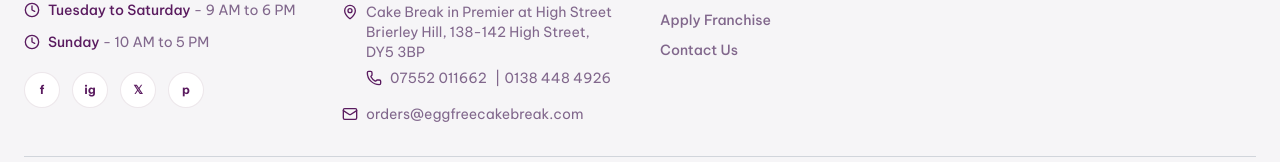
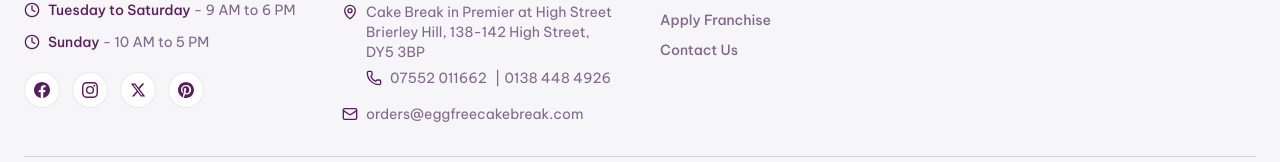
Before and after one commit to rakshitjain7rj/my-franchise-platform, a Next.js app in the folder apps/web/: page /login in a window 1280 px wide. Shown: the part 1083-1245 px from the top of the page. Built offline with nearby package versions, Linux system fonts and the light colour scheme; no server answers.

Commit message:
fix(web): use real brand logos for footer social icons
Replace text placeholders with SVG logos for Facebook, Instagram, X, and Pinterest.

```diff
--- a/apps/web/app/components/Footer.tsx
+++ b/apps/web/app/components/Footer.tsx
@@ -2,6 +2,59 @@
 
 import Link from "next/link";
 import { Cake, Clock, Mail, MapPin, Phone } from "lucide-react";
+import type { ReactNode } from "react";
+
+function FacebookIcon({ className }: { className?: string }) {
+  return (
+    <svg
+      className={className}
+      viewBox="0 0 24 24"
+      fill="currentColor"
+      aria-hidden="true"
+    >
+      <path d="M24 12.073c0-6.627-5.373-12-12-12s-12 5.373-12 12c0 5.99 4.388 10.954 10.125 11.854v-8.385H7.078v-3.47h3.047V9.43c0-3.007 1.792-4.669 4.533-4.669 1.312 0 2.686.235 2.686.235v2.953H15.83c-1.491 0-1.956.925-1.956 1.874v2.25h3.328l-.532 3.47h-2.796v8.385C19.612 23.027 24 18.062 24 12.073z" />
+    </svg>
+  );
+}
+
+function InstagramIcon({ className }: { className?: string }) {
+  return (
+    <svg
+      className={className}
+      viewBox="0 0 24 24"
+      fill="currentColor"
+      aria-hidden="true"
+    >
+      <path d="M12 2.163c3.204 0 3.584.012 4.85.07 3.252.148 4.771 1.691 4.919 4.919.058 1.265.069 1.645.069 4.849 0 3.205-.012 3.584-.069 4.849-.149 3.225-1.664 4.771-4.919 4.919-1.266.058-1.644.07-4.85.07-3.204 0-3.584-.012-4.849-.07-3.26-.149-4.771-1.699-4.919-4.92-.058-1.265-.07-1.644-.07-4.849 0-3.204.013-3.583.07-4.849.149-3.227 1.664-4.771 4.919-4.919 1.266-.057 1.645-.069 4.849-.069zM12 0C8.741 0 8.333.014 7.053.072 2.695.272.273 2.69.073 7.052.014 8.333 0 8.741 0 12c0 3.259.014 3.668.072 4.948.2 4.358 2.618 6.78 6.98 6.98C8.333 23.986 8.741 24 12 24c3.259 0 3.668-.014 4.948-.072 4.354-.2 6.782-2.618 6.979-6.98.059-1.28.073-1.689.073-4.948 0-3.259-.014-3.667-.072-4.947-.196-4.354-2.617-6.78-6.979-6.98C15.668.014 15.259 0 12 0zm0 5.838a6.162 6.162 0 100 12.324 6.162 6.162 0 000-12.324zM12 16a4 4 0 110-8 4 4 0 010 8zm6.406-11.845a1.44 1.44 0 100 2.881 1.44 1.44 0 000-2.881z" />
+    </svg>
+  );
+}
+
+function XIcon({ className }: { className?: string }) {
+  return (
+    <svg
+      className={className}
+      viewBox="0 0 24 24"
+      fill="currentColor"
+      aria-hidden="true"
+    >
+      <path d="M18.244 2.25h3.308l-7.227 8.26 8.502 11.24H16.17l-4.714-6.231-5.401 6.231H2.744l7.227-8.26L1.254 2.25H8.08l4.713 6.231zm-1.161 17.52h1.833L7.084 4.126H5.117z" />
+    </svg>
+  );
+}
+
+function PinterestIcon({ className }: { className?: string }) {
+  return (
+    <svg
+      className={className}
+      viewBox="0 0 24 24"
+      fill="currentColor"
+      aria-hidden="true"
+    >
+      <path d="M12.017 0C5.396 0 .029 5.367.029 11.987c0 5.079 3.158 9.417 7.618 11.162-.105-.949-.199-2.403.041-3.439.219-.937 1.406-5.957 1.406-5.957s-.359-.72-.359-1.781c0-1.663.967-2.911 2.168-2.911 1.024 0 1.518.769 1.518 1.688 0 1.029-.653 2.567-.992 3.992-.285 1.193.6 2.165 1.775 2.165 2.128 0 3.768-2.245 3.768-5.487 0-2.861-2.063-4.869-5.008-4.869-3.41 0-5.409 2.562-5.409 5.199 0 1.033.394 2.143.889 2.741.099.12.112.225.085.345-.09.375-.293 1.199-.334 1.363-.053.225-.172.271-.401.165-1.495-.69-2.433-2.878-2.433-4.646 0-3.776 2.748-7.252 7.92-7.252 4.158 0 7.392 2.967 7.392 6.923 0 4.135-2.607 7.462-6.233 7.462-1.214 0-2.354-.629-2.758-1.379l-.749 2.848c-.269 1.045-1.004 2.352-1.498 3.146 1.123.345 2.306.535 3.55.535 6.607 0 11.985-5.365 11.985-11.987C23.97 5.39 18.592.026 11.985.026L12.017 0z" />
+    </svg>
+  );
+}
 
 /** Scraped from eggfreecakebreak.com footer (2026-07-28). */
 const OPENING_HOURS = [
@@ -10,26 +63,30 @@
   { days: "Sunday", hours: "10 AM to 5 PM" },
 ];
 
-const SOCIAL_LINKS = [
+const SOCIAL_LINKS: {
+  label: string;
+  href: string;
+  icon: (props: { className?: string }) => ReactNode;
+}[] = [
   {
     label: "Facebook",
     href: "https://www.facebook.com/egglesscakebreak/",
-    mark: "f",
+    icon: FacebookIcon,
   },
   {
     label: "Instagram",
     href: "https://www.instagram.com/eggfreecakebreak/",
-    mark: "ig",
+    icon: InstagramIcon,
   },
   {
     label: "Twitter / X",
     href: "https://twitter.com/cakebreakuk",
-    mark: "𝕏",
+    icon: XIcon,
   },
   {
     label: "Pinterest",
     href: "https://www.pinterest.co.uk/eggfreecakebreak/",
-    mark: "p",
+    icon: PinterestIcon,
   },
 ];
 
@@ -96,18 +153,21 @@
               ))}
             </ul>
             <div className="flex items-center gap-3 pt-1">
-              {SOCIAL_LINKS.map((social) => (
+              {SOCIAL_LINKS.map((social) => {
+                const Icon = social.icon;
+                return (
                   <a
                     key={social.label}
                     href={social.href}
                     target="_blank"
                     rel="noopener noreferrer"
                     aria-label={social.label}
-                  className="inline-flex h-9 w-9 items-center justify-center rounded-full bg-white border border-outline-variant/40 text-[#5A1B5F] text-xs font-bold hover:bg-[#5A1B5F] hover:text-white transition-colors"
+                    className="inline-flex h-9 w-9 items-center justify-center rounded-full bg-white border border-outline-variant/40 text-[#5A1B5F] hover:bg-[#5A1B5F] hover:text-white transition-colors"
                   >
-                  {social.mark}
+                    <Icon className="h-4 w-4" />
                   </a>
-              ))}
+                );
+              })}
             </div>
           </div>
 
```
Lines whose indentation alone changed are shown as unchanged.
